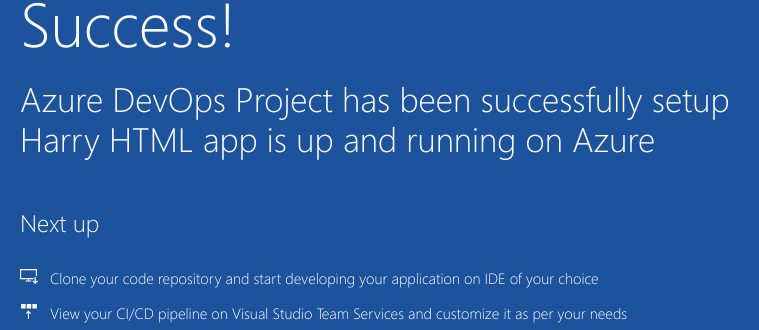
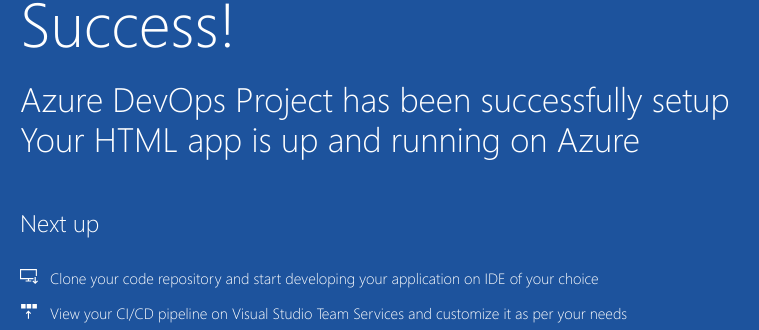
Before and after one commit to hussain632/CaseStudy_M2, a plain HTML site: page index.html in a window 1280 px wide. Shown: the part 392-722 px from the top of the page, 205-964 px from the left. Drawn offline with Linux system fonts and the light colour scheme.

Commit message:
Original

```diff
--- a/index.html
+++ b/index.html
@@ -20,7 +20,7 @@
             <div class="content-body">
                 <div class="success-text">Success!</div>
                 <div class="description line-1"> Azure DevOps Project has been successfully setup</div>
-                <div class="description line-2"> Harry HTML app is up and running on Azure</div>
+                <div class="description line-2"> Your HTML app is up and running on Azure</div>
                 <div class="next-steps-container">
                     <div class="next-steps-header">Next up</div>
                     <div class="next-steps-body">
```
